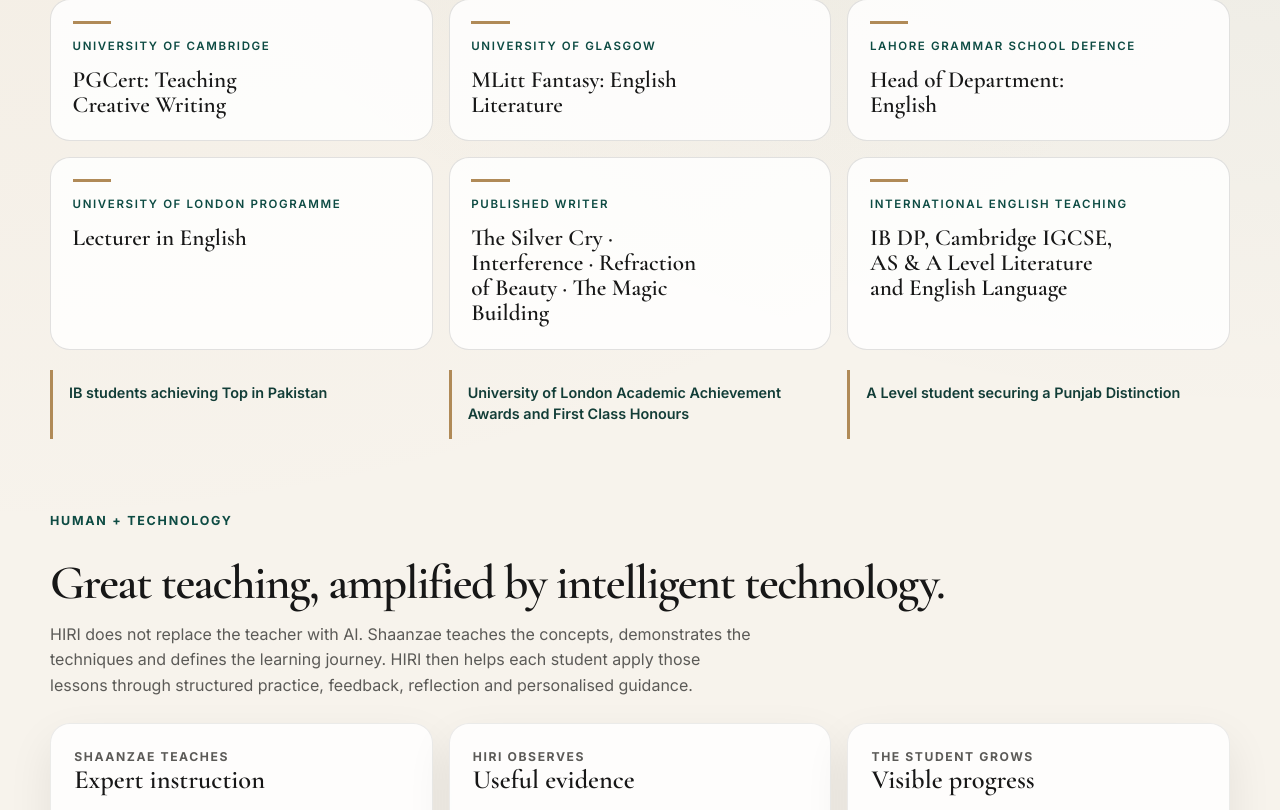
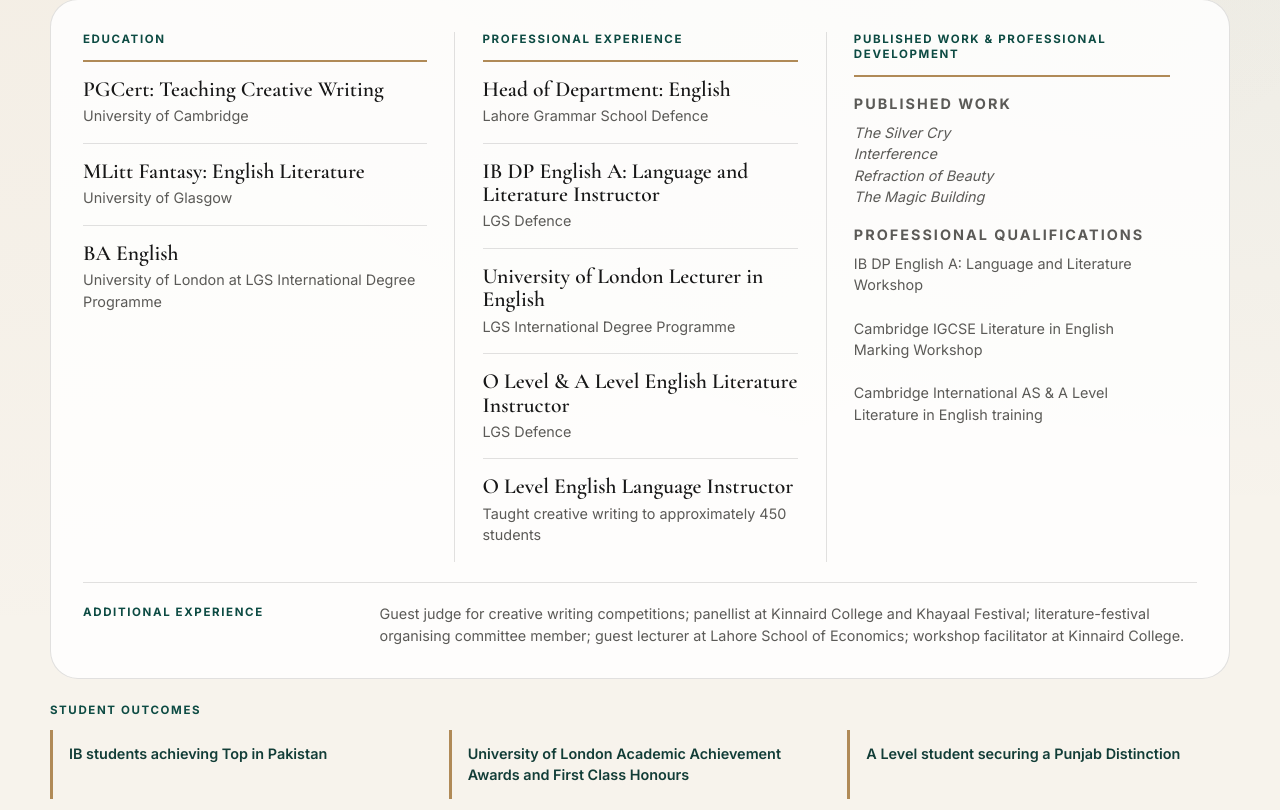
Before and after one commit to sm9449/hiri-website, a Next.js app: page / in a window 1280 px wide. Shown: the part 1190-2000 px from the top of the page. Built offline with nearby package versions, Linux system fonts and the light colour scheme.

Commit message:
Main page update with CV

```diff
--- a/app/globals.css
+++ b/app/globals.css
@@ -319,12 +319,24 @@
 .authority-quote { font-family: var(--font-cormorant), serif; font-size: clamp(2rem, 4vw, 3.2rem); line-height: 1.05; }
 .credibility-strip { display: flex; flex-wrap: wrap; gap: .55rem 1rem; margin-top: 2rem; padding-top: 1.1rem; border-top: 1px solid var(--border); color: var(--muted); font-size: .82rem; font-weight: 600; }
 .credibility-strip span + span::before { content: "•"; color: var(--warm); margin-right: 1rem; }
-.credential-grid { display: grid; grid-template-columns: repeat(3, minmax(0, 1fr)); gap: 1rem; }
-.credential-card { position: relative; display: grid; align-content: start; gap: .8rem; padding: 1.3rem 1.35rem 1.4rem; border-radius: var(--radius-md); background: rgba(255,255,255,.82); border: 1px solid var(--border); }
-.credential-card::before { content: ""; width: 2.4rem; height: 3px; background: var(--warm); }
-.credential-card .panel-label { margin: 0; color: var(--accent); font-size: .72rem; font-weight: 600; letter-spacing: .14em; text-transform: uppercase; }
-.credential-card h3 { max-width: 22ch; margin: 0; font-family: var(--font-cormorant), serif; font-size: clamp(1.45rem, 1.8vw, 1.75rem); font-weight: 600; line-height: 1.08; }
-.proof-row { display: grid; grid-template-columns: repeat(3, 1fr); gap: 1rem; margin-top: 1.25rem; color: var(--accent-strong); font-weight: 600; font-size: .9rem; }
+.profile-card { display: grid; grid-template-columns: repeat(3, minmax(0, 1fr)); padding: 2rem; border-radius: var(--radius-lg); background: rgba(255,255,255,.82); border: 1px solid var(--border); }
+.profile-column { padding: 0 1.7rem; }
+.profile-column:first-child { padding-left: 0; }
+.profile-column + .profile-column { border-left: 1px solid var(--border); }
+.profile-label, .profile-sub-label { margin: 0; color: var(--accent); font-size: .72rem; font-weight: 700; letter-spacing: .14em; line-height: 1.3; text-transform: uppercase; }
+.profile-column > .profile-label { padding-bottom: .8rem; border-bottom: 2px solid var(--warm); }
+.profile-item { padding: 1rem 0; border-bottom: 1px solid var(--border); }
+.profile-item:last-child { border-bottom: 0; }
+.profile-item h3 { margin: 0 0 .25rem; font-family: var(--font-cormorant), serif; font-size: clamp(1.35rem, 1.6vw, 1.65rem); font-weight: 600; line-height: 1.08; }
+.profile-item p, .profile-subsection p, .profile-additional p:last-child { margin: 0; color: var(--muted); font-size: .9rem; line-height: 1.5; }
+.profile-subsection { padding-top: 1rem; }
+.profile-sub-label { color: var(--muted); font-size: .68rem; }
+.profile-list { padding-top: .45rem; }
+.profile-additional { grid-column: 1 / -1; display: grid; grid-template-columns: 1fr 3fr; gap: 1.5rem; margin-top: 1.25rem; padding-top: 1.25rem; border-top: 1px solid var(--border); }
+.profile-additional .profile-label { padding-top: .15rem; }
+.outcomes-strip { margin-top: 1.5rem; }
+.outcomes-strip > .profile-label { margin-bottom: .75rem; }
+.proof-row { display: grid; grid-template-columns: repeat(3, 1fr); gap: 1rem; color: var(--accent-strong); font-weight: 600; font-size: .9rem; }
 .proof-row span { padding: .85rem 1rem; border-left: 3px solid var(--warm); line-height: 1.45; }
 .section-tint { background: rgba(13,75,67,.06); }
 .learning-flow { display: grid; grid-template-columns: repeat(6, 1fr); gap: .65rem; }
@@ -667,6 +679,10 @@
 
   .learning-flow { grid-template-columns: repeat(3, 1fr); }
   .mentor-grid { grid-template-columns: repeat(2, 1fr); }
+  .profile-card { grid-template-columns: repeat(2, minmax(0, 1fr)); }
+  .profile-column:nth-child(3) { padding: 1.5rem 0 0; border-top: 1px solid var(--border); }
+  .profile-column:nth-child(3) { border-left: 0; }
+  .profile-additional { grid-template-columns: 1fr 2fr; }
 }
 
 @media (max-width: 720px) {
@@ -704,7 +720,12 @@
     grid-template-columns: 1fr;
   }
 
-  .credential-grid, .proof-row, .comparison, .parent-panel { grid-template-columns: 1fr; }
+  .profile-card, .proof-row, .comparison, .parent-panel { grid-template-columns: 1fr; }
+  .profile-card { padding: 1.25rem; }
+  .profile-column, .profile-column:first-child, .profile-column:nth-child(3) { padding: 0; border: 0; }
+  .profile-column + .profile-column { margin-top: 1.25rem; padding-top: 1.25rem; border-top: 1px solid var(--border); }
+  .profile-additional { display: block; margin-top: 1.25rem; padding-top: 1.25rem; }
+  .profile-additional p:last-child { margin-top: .65rem; }
   .proof-row { gap: .5rem; }
   .learning-flow { grid-template-columns: repeat(2, 1fr); }
   .mentor-grid, .compare-grid, .outcome-grid { grid-template-columns: 1fr; }
--- a/app/page.tsx
+++ b/app/page.tsx
@@ -7,15 +7,6 @@
     "Become a stronger, more confident writer through HIRI's four-week Creative English course, taught by published author and educator Shaanzae Shahid.",
   alternates: { canonical: "/" },
 };
-
-const credentials = [
-  ["University of Cambridge", "PGCert: Teaching Creative Writing"],
-  ["University of Glasgow", "MLitt Fantasy: English Literature"],
-  ["Lahore Grammar School Defence", "Head of Department: English"],
-  ["University of London programme", "Lecturer in English"],
-  ["Published writer", "The Silver Cry · Interference · Refraction of Beauty · The Magic Building"],
-  ["International English teaching", "IB DP, Cambridge IGCSE, AS & A Level Literature and English Language"],
-];
 
 const feedbackDimensions = ["Task completion", "Clarity", "Creativity", "Richness of detail", "Originality of imagery", "Emotional depth", "Voice maturity", "Sophistication of thought", "Cohesion", "Lesson-objective effectiveness"];
 const outcomes = ["Write with greater specificity and detail", "Create stronger imagery", "Express emotion more effectively", "Develop convincing characters", "Use dialogue with purpose", "Build stronger scenes", "Choose stronger verbs", "Develop a more mature written voice", "Recognise weaknesses and revise deliberately", "Build confidence through practice"];
@@ -31,9 +22,30 @@
       <div className="credibility-strip" aria-label="Course credibility"><span>Cambridge PGCert</span><span>University of Glasgow MLitt</span><span>Head of English</span><span>Published Author</span><span>16 Guided Lessons</span></div>
     </div><aside className="hero-panel hero-authority"><p className="panel-label">The HIRI difference</p><p className="authority-quote">Writing grows through attention, practice and thoughtful guidance.</p><p>Shaanzae's teaching is at the centre. HIRI gives students a modern, personal way to keep applying it.</p><div className="tag-row"><Tag>Human-led</Tag><Tag>Structured</Tag><Tag>Personal</Tag></div></aside></div></Container></section>
 
-    <section className="section authority-section"><Container><SectionHeading eyebrow="Meet the educator" title="Learn from someone who teaches writing — and writes." description="Shaanzae Shahid is a published author, university lecturer and Head of English whose career spans creative writing, English Literature, international qualifications and curriculum leadership. HIRI is built around her teaching — not around generic AI-generated content." />
-      <div className="credential-grid">{credentials.map(([title, detail]) => <article className="credential-card" key={title}><p className="panel-label">{title}</p><h3>{detail}</h3></article>)}</div>
-      <div className="proof-row"><span>IB students achieving Top in Pakistan</span><span>University of London Academic Achievement Awards and First Class Honours</span><span>A Level student securing a Punjab Distinction</span></div>
+    <section className="section authority-section"><Container><SectionHeading eyebrow="Shaanzae's experience & credentials" title="Learn from someone who teaches writing — and writes." description="Shaanzae Shahid is a published author, university lecturer and Head of English whose career spans creative writing, English Literature, international qualifications and curriculum leadership. HIRI is built around her teaching — not around generic AI-generated content." />
+      <div className="profile-card">
+        <div className="profile-column">
+          <p className="profile-label">Education</p>
+          <div className="profile-item"><h3>PGCert: Teaching Creative Writing</h3><p>University of Cambridge</p></div>
+          <div className="profile-item"><h3>MLitt Fantasy: English Literature</h3><p>University of Glasgow</p></div>
+          <div className="profile-item"><h3>BA English</h3><p>University of London at LGS International Degree Programme</p></div>
+        </div>
+        <div className="profile-column">
+          <p className="profile-label">Professional experience</p>
+          <div className="profile-item"><h3>Head of Department: English</h3><p>Lahore Grammar School Defence</p></div>
+          <div className="profile-item"><h3>IB DP English A: Language and Literature Instructor</h3><p>LGS Defence</p></div>
+          <div className="profile-item"><h3>University of London Lecturer in English</h3><p>LGS International Degree Programme</p></div>
+          <div className="profile-item"><h3>O Level &amp; A Level English Literature Instructor</h3><p>LGS Defence</p></div>
+          <div className="profile-item"><h3>O Level English Language Instructor</h3><p>Taught creative writing to approximately 450 students</p></div>
+        </div>
+        <div className="profile-column">
+          <p className="profile-label">Published work &amp; professional development</p>
+          <div className="profile-subsection"><p className="profile-sub-label">Published work</p><p className="profile-list"><em>The Silver Cry</em><br /><em>Interference</em><br /><em>Refraction of Beauty</em><br /><em>The Magic Building</em></p></div>
+          <div className="profile-subsection"><p className="profile-sub-label">Professional qualifications</p><p className="profile-list">IB DP English A: Language and Literature Workshop<br /><br />Cambridge IGCSE Literature in English Marking Workshop<br /><br />Cambridge International AS &amp; A Level Literature in English training</p></div>
+        </div>
+        <div className="profile-additional"><p className="profile-label">Additional experience</p><p>Guest judge for creative writing competitions; panellist at Kinnaird College and Khayaal Festival; literature-festival organising committee member; guest lecturer at Lahore School of Economics; workshop facilitator at Kinnaird College.</p></div>
+      </div>
+      <div className="outcomes-strip"><p className="profile-label">Student outcomes</p><div className="proof-row"><span>IB students achieving Top in Pakistan</span><span>University of London Academic Achievement Awards and First Class Honours</span><span>A Level student securing a Punjab Distinction</span></div></div>
     </Container></section>
 
     <section className="section"><Container><SectionHeading eyebrow="Human + technology" title="Great teaching, amplified by intelligent technology." description="HIRI does not replace the teacher with AI. Shaanzae teaches the concepts, demonstrates the techniques and defines the learning journey. HIRI then helps each student apply those lessons through structured practice, feedback, reflection and personalised guidance." /><div className="grid-3"><article className="card"><p className="panel-label">Shaanzae teaches</p><h3>Expert instruction</h3><p>Demonstrations, examples and a carefully designed Creative English curriculum.</p></article><article className="card"><p className="panel-label">HIRI observes</p><h3>Useful evidence</h3><p>Each task is evaluated against the lesson objective and multiple dimensions of writing quality.</p></article><article className="card"><p className="panel-label">The student grows</p><h3>Visible progress</h3><p>Feedback, reflection and weekly Mentor guidance help students recognise strengths and correct weaknesses.</p></article></div></Container></section>
```
